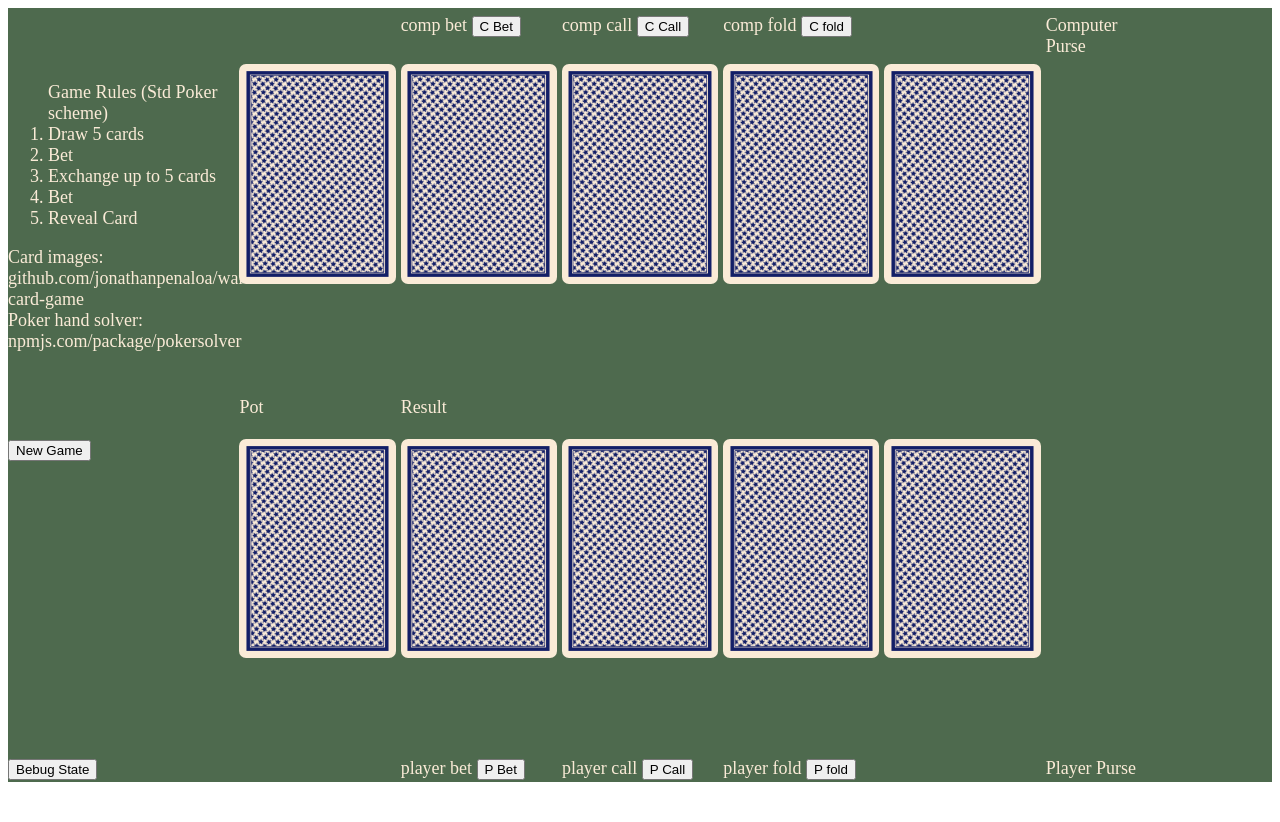
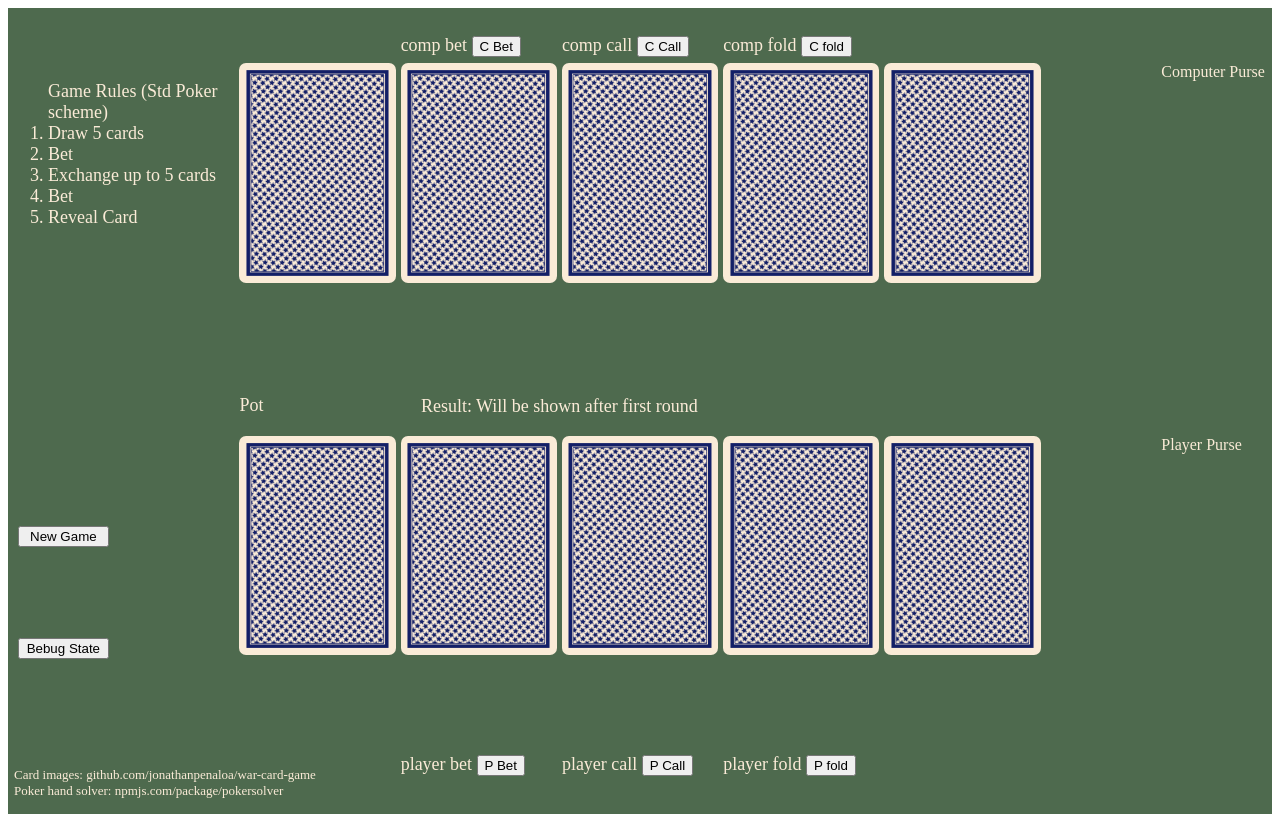
Before and after one commit to nonwor/five_card_draw, a website with bundled scripts: page index.html in a window 1280 px wide. Before the commit the page ends 800 px from the top, so only its background shows below. Built offline with nearby package versions, Linux system fonts and the light colour scheme.

Commit message:
Final done

```diff
--- a/index.html
+++ b/index.html
@@ -24,13 +24,6 @@
                     <li>Bet</li>
                     <li>Reveal Card</li>
                 </ol>
-            </p>
-            <p>Card images: github.com/jonathanpenaloa/war-card-game <br>
-                Poker hand solver: npmjs.com/package/pokersolver
-                <!-- <ul>Credits:
-                    <li>Card images: github.com/jonathanpenaloa/war-card-game </li>
-                    <li>Poker hand solver: npmjs.com/package/pokersolver </li>
-                </ul> -->
             </p>
         </div>
         <div class="c_control" id = "div_c_bet"> comp bet <button id="c_bet"> C Bet</button> </div>
@@ -89,13 +82,17 @@
         </div>
 
         <div class="div15" id = "pot"> Pot</div>
-        <div class="win_indicator" id ="win_message"> Result</div>
+        <div class="win_indicator" id ="win_message"> Result: Will be shown after first round</div>
         <!-- <div class="div16"> Face Down Card</div> -->
         <div class="div17" id="player_purse"> Player Purse</div>
         <div class="div18" id="computer_purse"> Computer Purse</div>
 
-        <div class="div19"> <button id="new game">New Game</button></div>
-        <div class="div20"> <button id="debug game">Bebug State</button></div>
+        <div class="div19">
+            <button id="new game">New Game</button>
+            <button id="debug game">Bebug State</button>
+        </div>
+        <div class="div20">  <p>Card images: github.com/jonathanpenaloa/war-card-game <br>
+            Poker hand solver: npmjs.com/package/pokersolver</button></div>
         </div>
 </body>
 </html>
--- a/styles.css
+++ b/styles.css
@@ -13,16 +13,17 @@
     grid-row: 3/4;
     grid-column: 1/3;
     max-height: 20px;
-    size: 10px;
 }
-.game_message .p{
-    max-width: 90%;
-}
+
+
 /*----------------Computer ------------------  */
 #div_c_bet { grid-area: 2 / 4 / 3 / 5; }
 #div_c_call{ grid-area: 2 / 5 / 3 / 6; }
 #div_c_fold{grid-area: 2 / 6 / 3 / 7;}
 
+.c_control{
+    margin-top: 20px;
+}
 .computer_card {
     background-color: antiquewhite;
     border-radius: 7px;
@@ -108,13 +109,40 @@
 .div15 { grid-area: 6 / 3 / 7 / 4; }
 
 .win_indicator{
-    grid-area: 6 / 4 / 7 / 4;
+    /* grid-area: 6 / 5 / 7 / 4; */
+    grid-row: 6/7;
+    grid-column: 4/6;
+    display: flex;
+    justify-content: center;
+    align-items: center;
 }
 .div16 { grid-area: 6 / 1 / 8 / 2; }
-
-.div17 { grid-area: 10 / 8 / 11 / 9; }
-.div18 { grid-area: 2 / 8 / 3 / 9; }
+/* Purse */
+.div17 {
+    grid-row: 9/10;
+    grid-column: 9/10;
+    font-size: medium;
+}
+.div18 {
+    grid-row: 3/4;
+    grid-column: 9/10;
+    font-size: medium;
+}
 
 
-.div19 { grid-area: 9 / 1 / 10 / 2; }
-.div20 { grid-area: 10 / 1 / 11 / 2; }
+.div19 {
+    grid-area: 9 / 1 / 10 / 2;
+    display: flex;
+    flex-direction: column;
+    justify-content: space-evenly;
+}
+.div19 > * {
+    margin-left: 10px;
+    margin-right: 10px;
+}
+.div20 {
+    grid-row: 10/11;
+    grid-column: 1/4;
+    font-size: small;
+    margin-left: 6px;
+}
```
